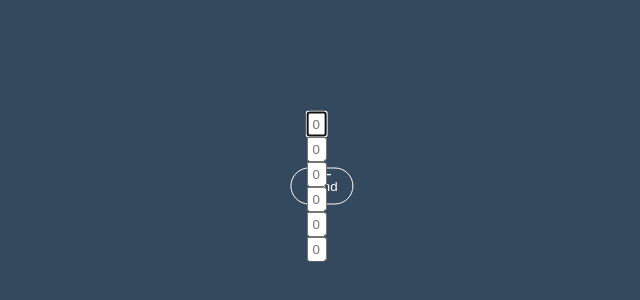
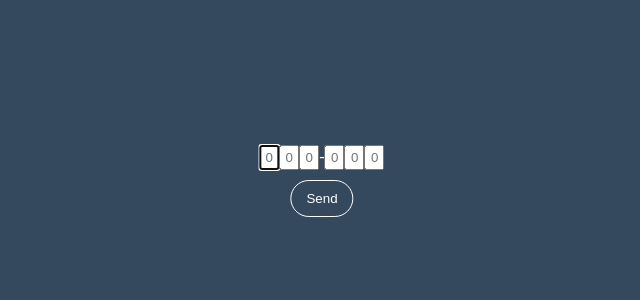
Before and after one commit to pioupia/auto-input-a2f, a plain HTML site: page index.html in a window 1280 px wide. Shown: the part 214-514 px from the top of the page, without its empty margins (318-958 px from the left). Drawn offline with Linux system fonts and the light colour scheme.

Commit message:
Update index.css

```diff
--- a/index.css
+++ b/index.css
@@ -1 +1 @@
-body,html{padding:0;margin:0;background:#34495e;height:100vh}div{position:absolute;top:50%;left:50%;transform:translate(-50%,-50%);display:block}input{-moz-appearance:textfield;width:20px;text-align:center;padding:3px;-o-appearance:none}button{cursor:pointer;display:block;margin:10px auto;padding:10px 15px;background:0 0;border:1px solid #fff;border-radius:25px;color:#fff}span{color:#fff}#response{color:#fff;display:block;margin:10px auto;}
+body,html{padding:0;margin:0;background:#34495e;height:100vh}.container{position:absolute;top:50%;left:50%;transform:translate(-50%,-50%);display:block}input{-moz-appearance:textfield;width:20px;text-align:center;padding:3px;-o-appearance:none}button{cursor:pointer;display:block;margin:10px auto;padding:10px 15px;background:0 0;border:1px solid #fff;border-radius:25px;color:#fff}span{color:#fff}#response{color:#fff;display:block;margin:10px auto;}
```
